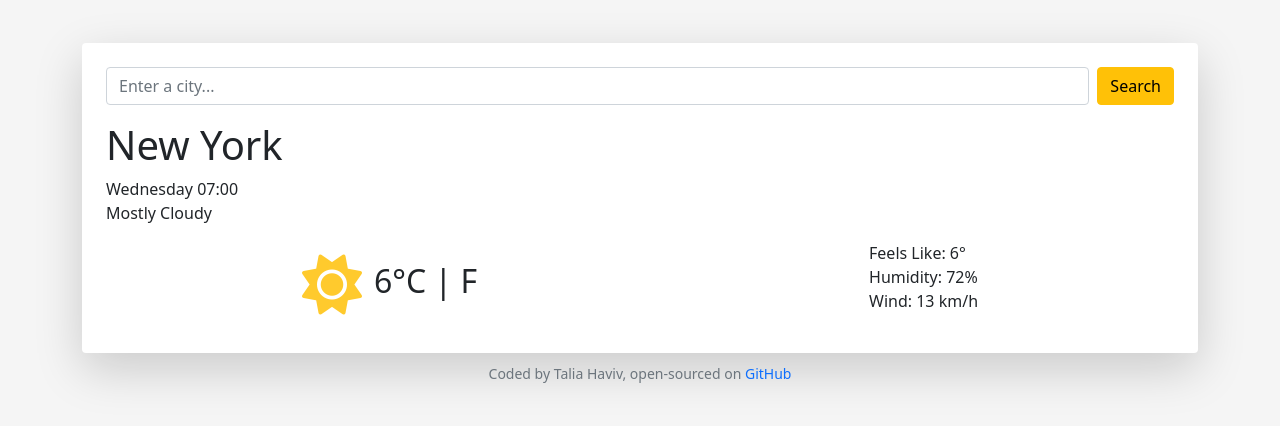
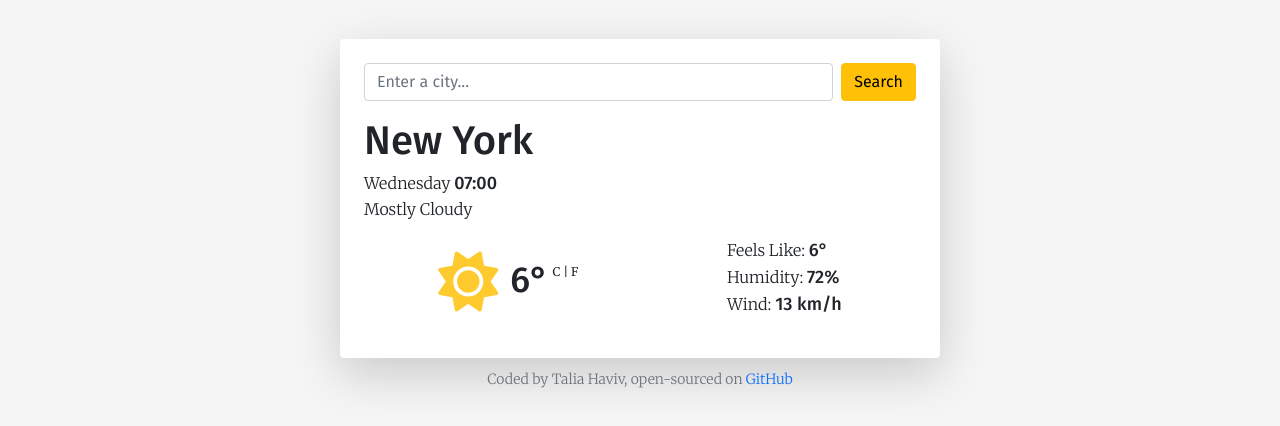
Before and after one commit to tshaviv33/new-react-weather-app, a React (Create React App) app: page / in a window 1280 px wide. Shown: the part 186-612 px from the top of the page. Built offline with nearby package versions, Linux system fonts and the light colour scheme.

Commit message:
Added Google fonts, styled text

```diff
--- a/public/index.html
+++ b/public/index.html
@@ -14,6 +14,11 @@
       src="https://kit.fontawesome.com/c4422d29da.js"
       crossorigin="anonymous"
     ></script>
+    <link rel="preconnect" href="https://fonts.gstatic.com" />
+    <link
+      href="https://fonts.googleapis.com/css2?family=Fira+Sans:wght@100;200;300;400;500;600;700;800;900&family=Merriweather:wght@300;400;700;900&display=swap"
+      rel="stylesheet"
+    />
     <title>React Weather App</title>
   </head>
   <body>
--- a/src/App.css
+++ b/src/App.css
@@ -1,3 +1,5 @@
 body {
+  font-family: "Merriweather", serif;
+  font-weight: 100;
   background-color: whitesmoke;
 }
--- /dev/null
+++ b/src/components/CitySearch.css
@@ -0,0 +1,3 @@
+.CitySearch {
+  font-family: "Fira Sans", sans-serif;
+}
--- a/src/components/CitySearch.js
+++ b/src/components/CitySearch.js
@@ -1,3 +1,5 @@
+import "./CitySearch.css";
+
 export default function CitySearch() {
   return (
     <form className="CitySearch d-flex mt-3 mb-3">
--- a/src/components/WeatherInfo.css
+++ b/src/components/WeatherInfo.css
@@ -1,8 +1,35 @@
 .WeatherInfo {
   background-color: white;
+  max-width: 600px;
+}
+
+.WeatherInfo h1 {
+  font-family: "Fira Sans", sans-serif;
+  font-size: 40px;
+  margin-bottom: 5px;
+}
+
+.WeatherInfo h2 {
+  font-family: "Fira Sans", sans-serif;
+  font-size: 36px;
+}
+
+.WeatherInfo .units {
+  font-family: "Merriweather", serif;
+  font-size: 12px;
+  position: relative;
+  bottom: 16px;
 }
 
 .WeatherInfo .weather-icon {
   color: #ffca2d;
   font-size: 60px;
+  position: relative;
+  bottom: 3px;
 }
+
+.WeatherInfo .result {
+  font-family: "Fira Sans", sans-serif;
+  font-weight: 500;
+  font-size: 18px;
+}
--- a/src/components/WeatherInfo.js
+++ b/src/components/WeatherInfo.js
@@ -7,21 +7,29 @@ export default function WeatherInfo() {
       <CitySearch />
       <h1>New York</h1>
       <ul className="list-unstyled">
-        <li>Wednesday 07:00</li>
+        <li>
+          Wednesday <span className="result">07:00</span>
+        </li>
         <li>Mostly Cloudy</li>
       </ul>
       <div className="d-flex justify-content-around align-items-center">
         <div className="d-flex align-items-center">
           <i className="fas fa-sun weather-icon me-2"></i>
           <h2 className="ms-1">
-            6°<span className="units">C | F</span>
+            6°<span className="units ms-1">C | F</span>
           </h2>
         </div>
         <div>
           <ul className="list-unstyled">
-            <li>Feels Like: 6°</li>
-            <li>Humidity: 72%</li>
-            <li>Wind: 13 km/h</li>
+            <li>
+              Feels Like: <span className="result">6°</span>
+            </li>
+            <li>
+              Humidity: <span className="result">72%</span>
+            </li>
+            <li>
+              Wind: <span className="result">13 km/h</span>
+            </li>
           </ul>
         </div>
       </div>
```
